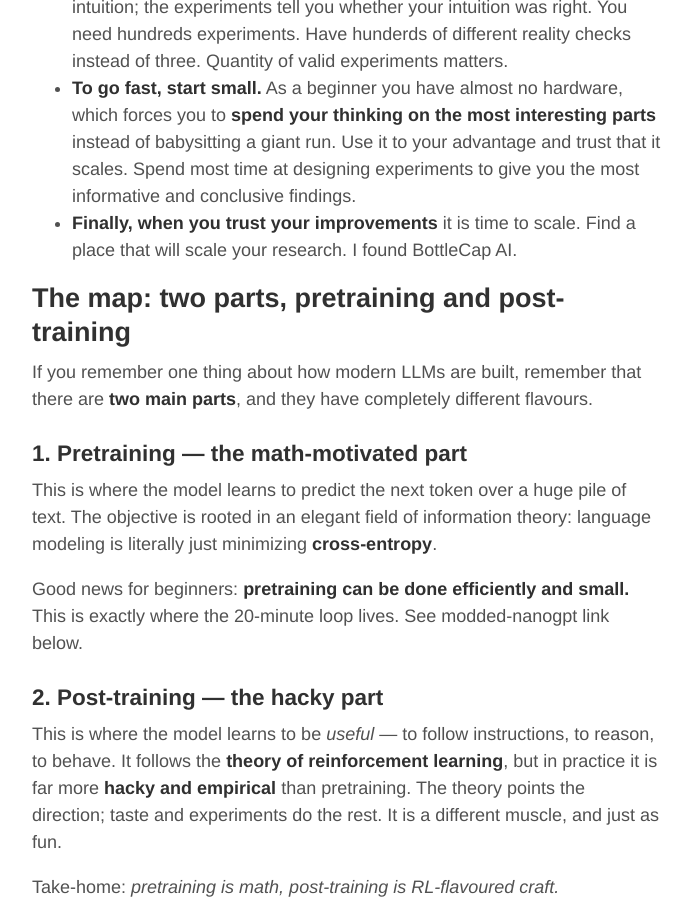
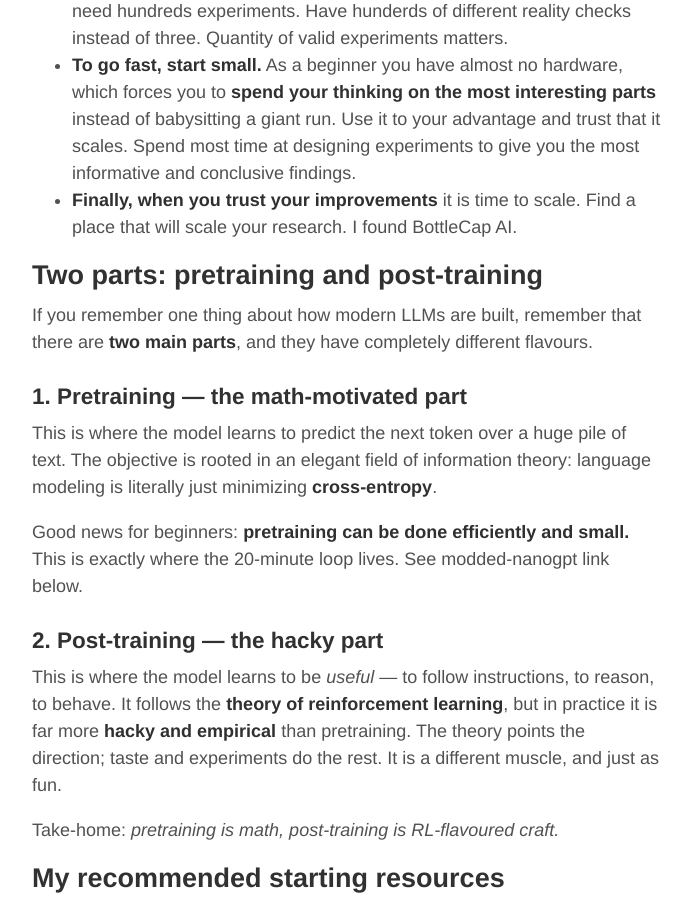
Before and after one commit to oplatek/oplatek.github.io, a Jekyll site: the page built from _posts/2026-06-30-start-llm-research-no-gpu.md, in a window 1280 px wide and 900 px high, scrolled down 678 px. Shown: the whole window, without its empty margins (293-985 px from the left). Built offline with Jekyll 4.4.1, drawn with Linux system fonts in a browser that asks for light colours.

Commit message:
ai-slop2

```diff
--- a/_posts/2026-06-30-start-llm-research-no-gpu.md
+++ b/_posts/2026-06-30-start-llm-research-no-gpu.md
@@ -10,14 +10,14 @@
 I'm a fan of Mathematics, Teaching and, of course, LLM research.
 Here are my resources, and they double as my updated recommendation for **any motivated person who wants to start LLM research today.** 🚀
 
-# My personal advice
+## My personal advice
 
 - **Hard empirical evidence is the key.** Math and logic give you the intuition; the experiments tell you whether your intuition was right. You need hundreds experiments. Have hunderds of different reality checks instead of three. Quantity of valid experiments matters.
 - **To go fast, start small.** As a beginner you have almost no hardware, which forces you to **spend your thinking on the most interesting parts** instead of babysitting a giant run. Use it to your advantage and trust that it scales. Spend most time at designing experiments to give you the most informative and conclusive findings.
 - **Finally, when you trust your improvements** it is time to scale. Find a place that will scale your research. I found BottleCap AI.
 
 
-## The map: two parts, pretraining and post-training
+## Two parts: pretraining and post-training
 
 If you remember one thing about how modern LLMs are built, remember that there are **two main parts**, and they have completely different flavours.
 
```
